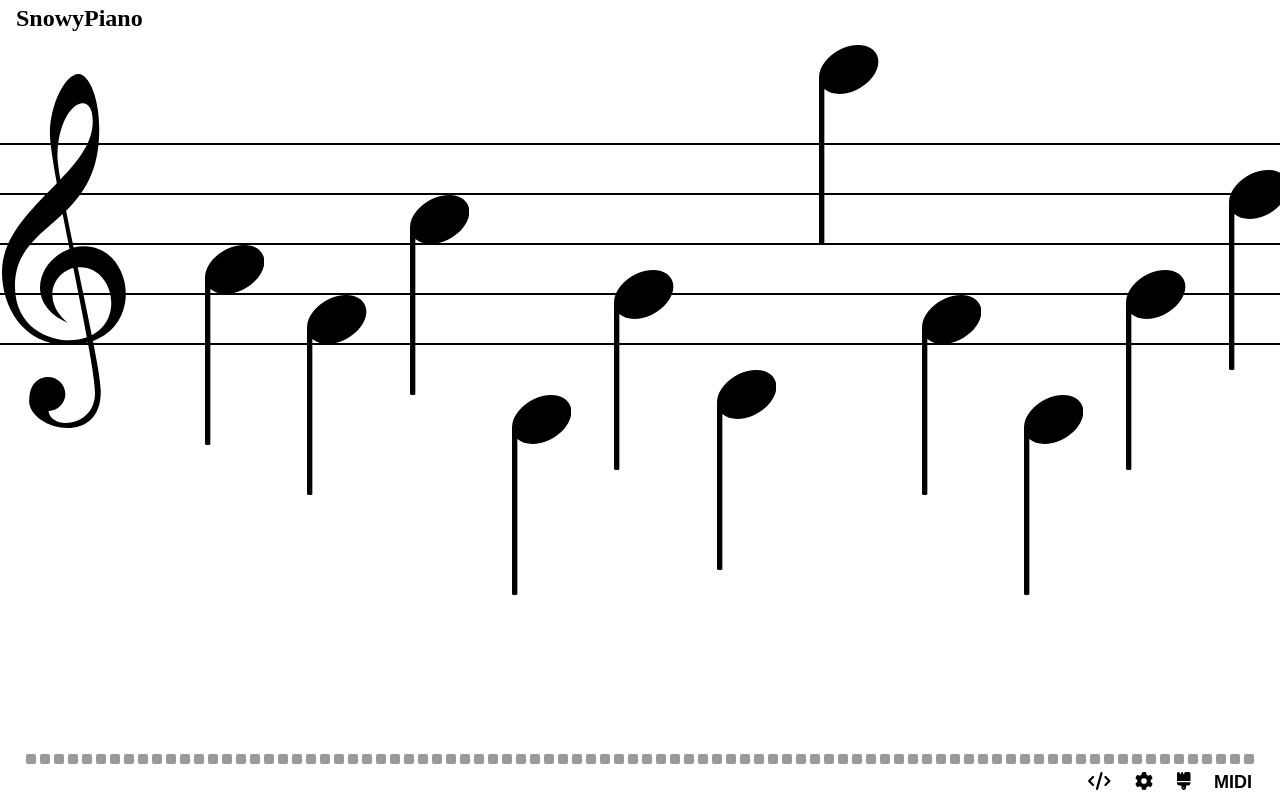
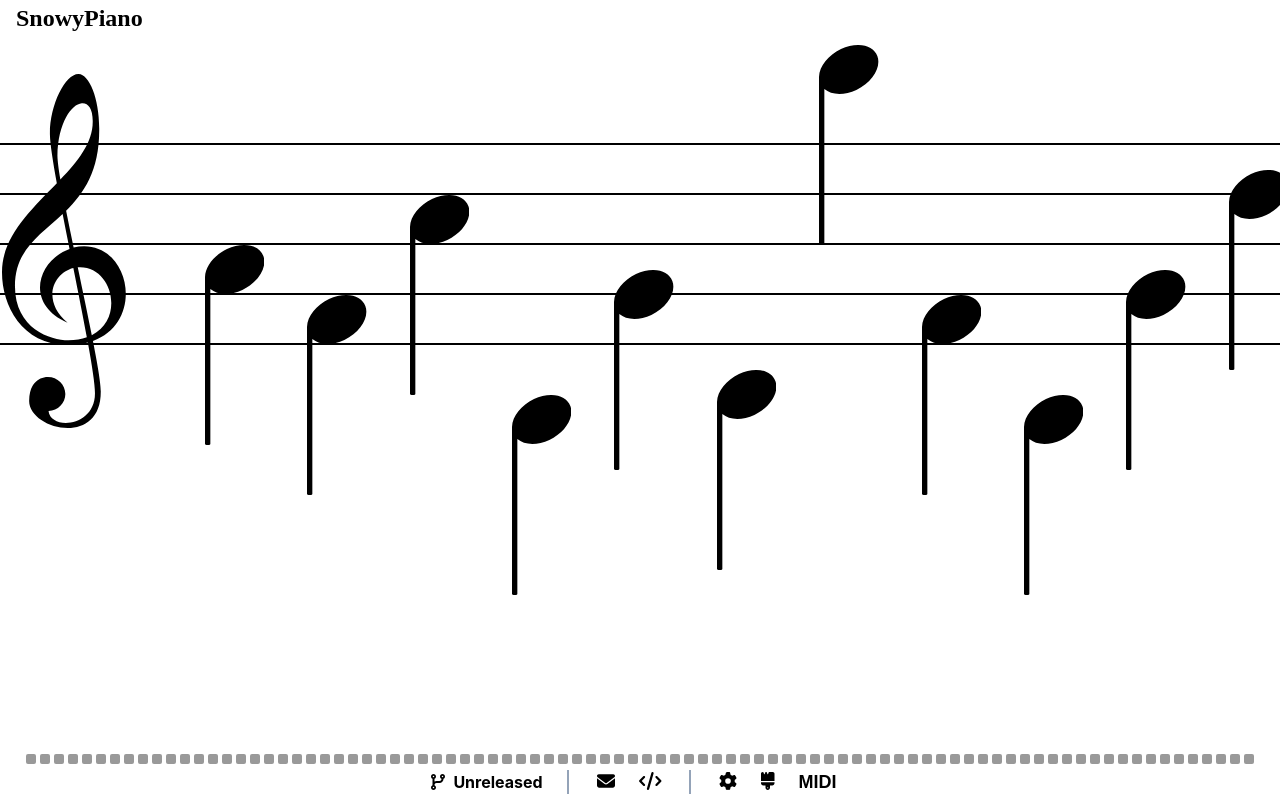
Before and after one commit to raghav-wd/snowypiano, a React (Create React App) app: page / in a window 1280 px wide. Built offline with nearby package versions, Linux system fonts and the light colour scheme; a web font is replaced by a local one.

Commit message:
feat(footer): categorize feature icon
- centered footer icons
- divider between sub-category

```diff
--- a/src/core-ui/Footer/index.tsx
+++ b/src/core-ui/Footer/index.tsx
@@ -3,7 +3,13 @@ import { useSelector } from 'react-redux'
 import { State } from '../../store'
 import { ThemeList } from './ThemeList'
 import { FontAwesomeIcon } from '@fortawesome/react-fontawesome'
-import { faBrush, faCode, faGear } from '@fortawesome/free-solid-svg-icons'
+import {
+  faBrush,
+  faCode,
+  faGear,
+  faCodeBranch,
+  faEnvelope,
+} from '@fortawesome/free-solid-svg-icons'
 import { Settings } from './Settings'
 import { MIDI } from './MIDI'
 
@@ -15,11 +21,12 @@ export const Footer = () => {
 
   return (
     <div
-      className="h-10 flex flex-row-reverse items-center px-4"
+      className="h-10 flex flex-row-reverse items-center justify-center px-4"
       style={{ backgroundColor: footerState.color }}>
+      <div className="options border-l-2 border-slate-400 flex flex-row-reverse px-4">
         <div>
           <a
-          className="px-3 link link--1 font-bold"
+            className="px-3 link link--1 font-bold cursor-pointer"
             onClick={() => {
               if (!showThemeList) setShowMIDI(true)
             }}>
@@ -28,7 +35,7 @@ export const Footer = () => {
         </div>
         <div>
           <a
-          className="px-3 link link--1"
+            className="px-3 link link--1 cursor-pointer"
             onClick={() => {
               if (!showThemeList) setShowThemeList(true)
             }}>
@@ -37,17 +44,31 @@ export const Footer = () => {
         </div>
         <div>
           <a
-          className="px-3 link link--1"
+            className="px-3 link link--1 cursor-pointer"
             onClick={() => {
               if (!showSettings) setShowSettings(true)
             }}>
             <FontAwesomeIcon icon={faGear} />
           </a>
         </div>
+      </div>
+      <div className="site  flex flex-row-reverse px-4">
         <div>
           <a href="https://github.com/raghav-wd/snowypiano" className="px-3 link link--1">
             <FontAwesomeIcon icon={faCode} />
           </a>
+        </div>
+        <div>
+          <a href="mailto:raghav@snowypiano.com" className="px-3 link link--1">
+            <FontAwesomeIcon icon={faEnvelope} />
+          </a>
+        </div>
+      </div>
+      <div className="info px-4 border-r-2 border-slate-400">
+        <div className="font-bold cursor-default">
+          <FontAwesomeIcon icon={faCodeBranch} />
+          <span className="px-2">Unreleased</span>
+        </div>
       </div>
       {showThemeList ? <ThemeList visibility={setShowThemeList} /> : ''}
       {showSettings ? <Settings visibility={setShowSettings} /> : ''}
```
Lines whose indentation alone changed are shown as unchanged.
